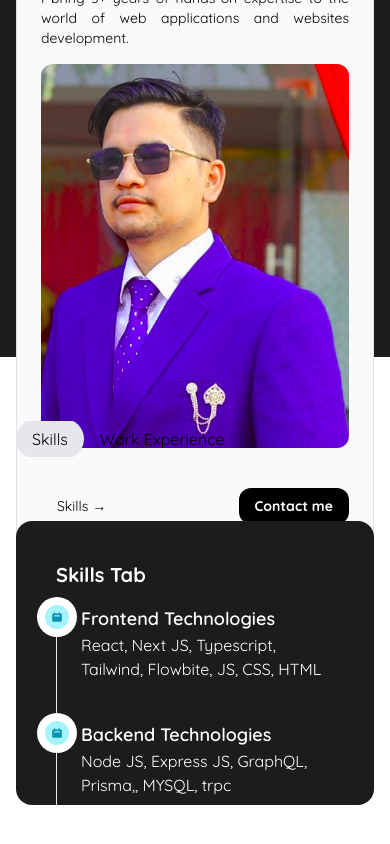
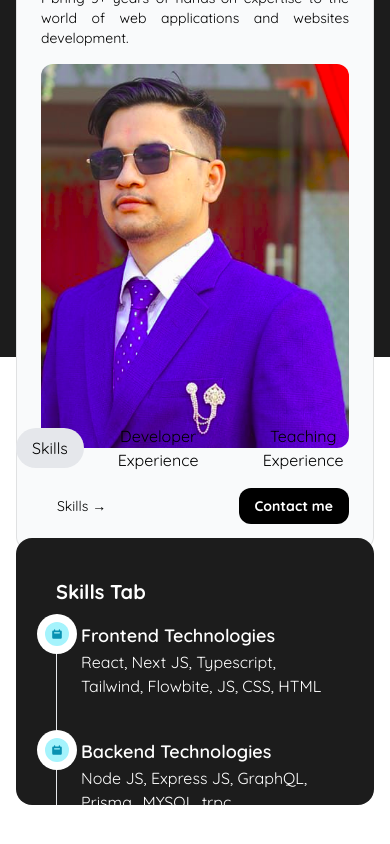
Before and after one commit to vishalthapa07/my-portfolio-v1, a Next.js app: page / in a window 390 px wide. Shown: the part 597-1441 px from the top of the page. Built offline with nearby package versions, Linux system fonts and the light colour scheme.

Commit message:
create teaching experience tab

```diff
--- /dev/null
+++ b/src/components/developer-experience.tsx
@@ -0,0 +1,56 @@
+"use client";
+
+import { Timeline } from "flowbite-react";
+import { HiCalendar } from "react-icons/hi";
+
+const developerConstant = [
+  {
+    id: 1,
+    date: "Jan 2023 - Present",
+    position: "Fullstack Developer",
+    location: " SkillPrompt, Butwal, Nepal",
+  },
+  {
+    id: 2,
+    date: "Jan 2022 - Dec 2022",
+    position: "Backend Developer",
+    location: " SkillPrompt, Butwal, Nepal",
+  },
+  {
+    id: 3,
+    date: "Jul 2021 - Dec 2021",
+    position: "Frontend Developer",
+    location: " SkillPrompt, Butwal, Nepal",
+  },
+  {
+    id: 4,
+    date: "Apr 2021 - Jun 2021",
+    position: "UI/UX Designer",
+    location: " SkillPrompt, Butwal, Nepal",
+  },
+];
+
+const DeveloperExperience = () => {
+  return (
+    <Timeline className="my-4">
+      {developerConstant.map((item) => {
+        return (
+          <Timeline.Item key={item.id}>
+            <Timeline.Point icon={HiCalendar} />
+            <Timeline.Content>
+              <Timeline.Time className="text-white">{item.date}</Timeline.Time>
+              <Timeline.Title className="text-white">
+                {item.position}
+              </Timeline.Title>
+              <Timeline.Body className="text-white">
+                {item.location}
+              </Timeline.Body>
+            </Timeline.Content>
+          </Timeline.Item>
+        );
+      })}
+    </Timeline>
+  );
+};
+
+export default DeveloperExperience;
--- a/src/components/skills.tsx
+++ b/src/components/skills.tsx
@@ -1,9 +1,10 @@
 "use client";
 
 import { Tabs } from "./ui/tabs";
-import WorkExperience from "./work-experience";
 import { Timeline } from "flowbite-react";
 import { HiCalendar } from "react-icons/hi";
+import DeveloperExperience from "./developer-experience";
+import TeachingExperience from "./teaching-experience";
 
 export function TabsDemo() {
   const tabs = [
@@ -18,12 +19,22 @@ export function TabsDemo() {
       ),
     },
     {
-      title: "Work Experience",
-      value: "services",
+      title: "Developer Experience",
+      value: "developer",
       content: (
         <div className="w-full overflow-hidden relative h-full rounded-2xl p-10 text-xl md:text-4xl font-bold text-white bg-primary">
-          <p>Work Experience tab</p>
-          <WorkExperience />
+          <p>Developer Experience tab</p>
+          <DeveloperExperience />
+        </div>
+      ),
+    },
+    {
+      title: "Teaching Experience",
+      value: "teaching",
+      content: (
+        <div className="w-full overflow-hidden relative h-full rounded-2xl p-10 text-xl md:text-4xl font-bold text-white bg-primary">
+          <p>Teaching Experience tab</p>
+          <TeachingExperience />
         </div>
       ),
     },
--- a/src/components/work-experience.tsx
+++ b/src/components/teaching-experience.tsx
@@ -3,37 +3,19 @@
 import { Timeline } from "flowbite-react";
 import { HiCalendar } from "react-icons/hi";
 
-const workConstant = [
+const teachingConstant = [
   {
     id: 1,
-    date: "Jan 2023 - Present",
-    position: "Fullstack Developer",
-    location: " SkillPrompt, Butwal, Nepal",
-  },
-  {
-    id: 1,
-    date: "Jan 2022 - Dec 2022",
-    position: "Backend Developer",
-    location: " SkillPrompt, Butwal, Nepal",
-  },
-  {
-    id: 1,
-    date: "Jul 2021 - Dec 2021",
-    position: "Frontend Developer",
-    location: " SkillPrompt, Butwal, Nepal",
-  },
-  {
-    id: 1,
-    date: "Apr 2021 - Jun 2021",
-    position: "UI/UX Designer",
+    date: "Jan 2022 - Present",
+    position: "Instructor",
     location: " SkillPrompt, Butwal, Nepal",
   },
 ];
 
-const WorkExperience = () => {
+const TeachingExperience = () => {
   return (
     <Timeline className="my-4">
-      {workConstant.map((item) => {
+      {teachingConstant.map((item) => {
         return (
           <Timeline.Item key={item.id}>
             <Timeline.Point icon={HiCalendar} />
@@ -53,4 +35,4 @@ const WorkExperience = () => {
   );
 };
 
-export default WorkExperience;
+export default TeachingExperience;
```
